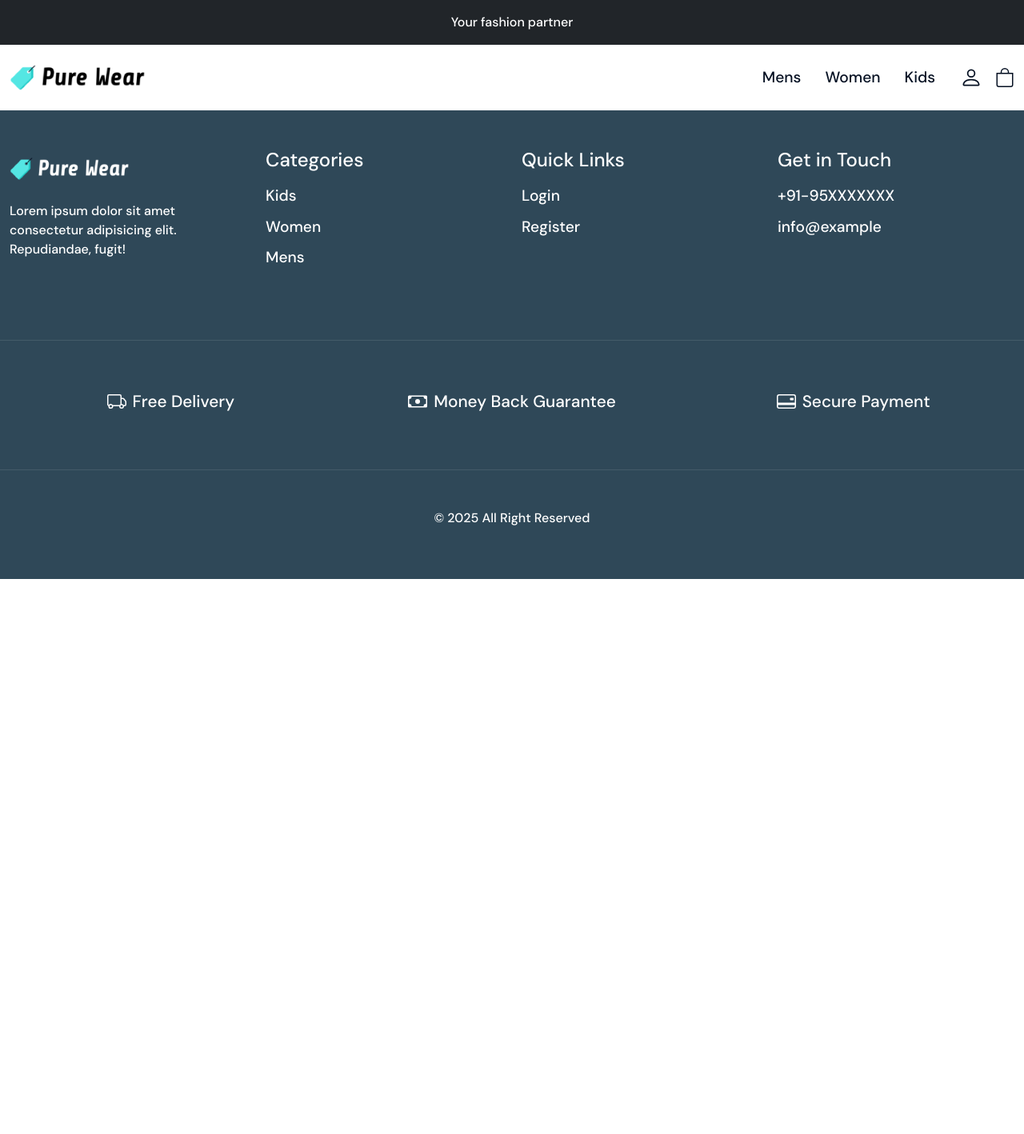
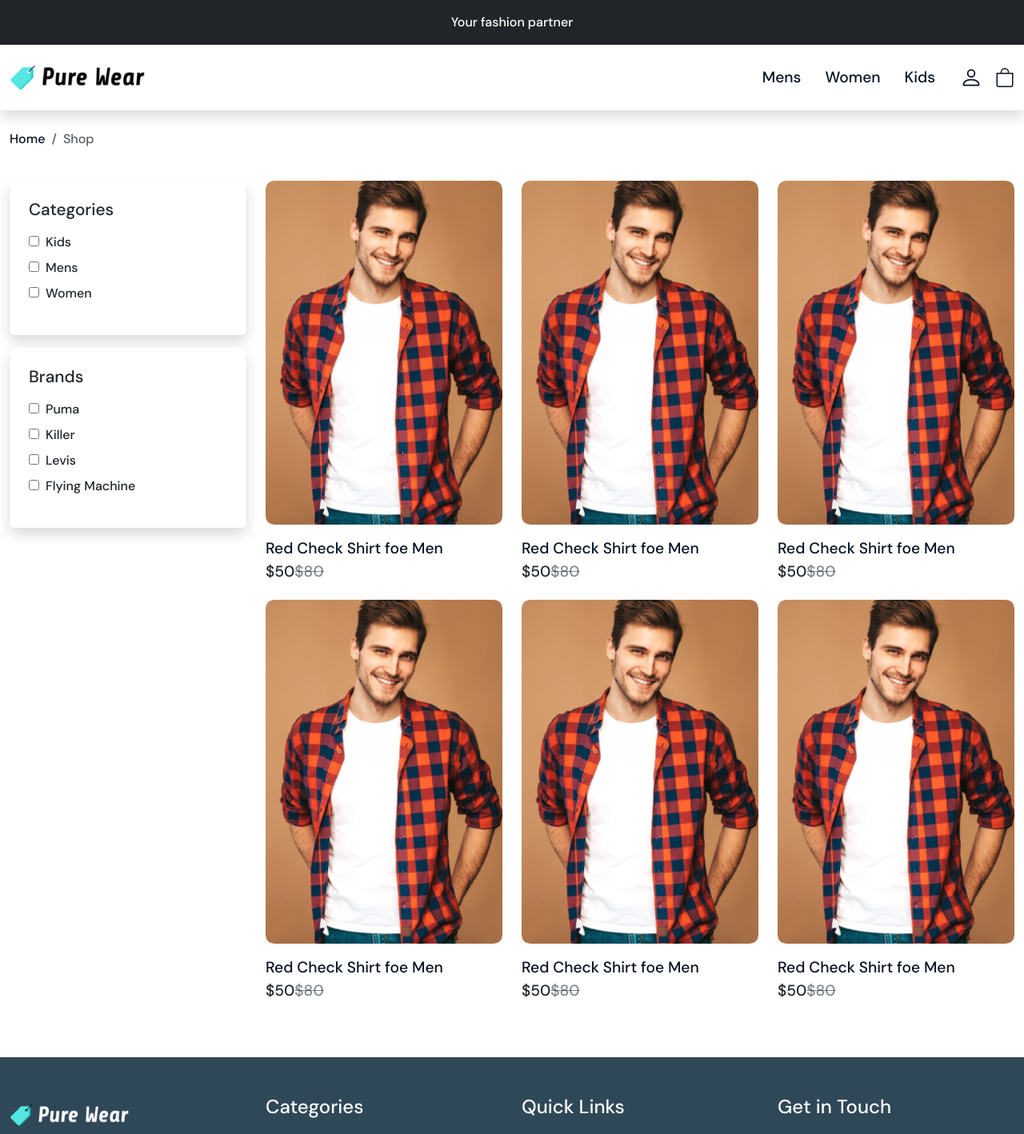
Before and after one commit to Tibro0/pura-wear, a React (Vite) app in the folder frontend/: page /shop in a window 1280 px wide. Shown: the top 1418 px of the page at 80% size. Before the commit the page ends 800 px from the top, so only its background shows below. Built offline with nearby package versions, Linux system fonts and the light colour scheme.

Commit message:
Shop Page Frontend

```diff
--- a/frontend/src/assets/css/style.scss
+++ b/frontend/src/assets/css/style.scss
@@ -151,6 +151,9 @@
     padding: 0;
     a {
       font-size: 1.2rem;
+      &:hover{
+        color: $primary-color;
+      }
     }
     .price {
       font-size: 1.2rem;
--- a/frontend/src/components/Shop.jsx
+++ b/frontend/src/components/Shop.jsx
@@ -1,12 +1,173 @@
-import React from 'react'
-import Layout from './common/Layout'
+import React from "react";
+import Layout from "./common/Layout";
+import ProductImg from "../assets/images/eight.jpg";
 
 const Shop = () => {
   return (
     <Layout>
+      <div className="container">
+        <nav aria-label="breadcrumb" className="py-4">
+          <ol class="breadcrumb">
+            <li class="breadcrumb-item">
+              <a href="#">Home</a>
+            </li>
+            <li class="breadcrumb-item active" aria-current="page">
+              Shop
+            </li>
+          </ol>
+        </nav>
+        <div className="row">
+          <div className="col-md-3">
+            <div className="card shadow border-0 mb-3">
+              <div className="card-body p-4">
+                <h3 className="mb-3">Categories</h3>
+                <ul>
+                  <li className="mb-2">
+                    <input type="checkbox" />
+                    <label htmlFor="" className="ps-2">
+                      Kids
+                    </label>
+                  </li>
+                  <li className="mb-2">
+                    <input type="checkbox" />
+                    <label htmlFor="" className="ps-2">
+                      Mens
+                    </label>
+                  </li>
+                  <li className="mb-2">
+                    <input type="checkbox" />
+                    <label htmlFor="" className="ps-2">
+                      Women
+                    </label>
+                  </li>
+                </ul>
+              </div>
+            </div>
 
+            <div className="card shadow border-0 mb-3">
+              <div className="card-body p-4">
+                <h3 className="mb-3">Brands</h3>
+                <ul>
+                  <li className="mb-2">
+                    <input type="checkbox" />
+                    <label htmlFor="" className="ps-2">
+                      Puma
+                    </label>
+                  </li>
+                  <li className="mb-2">
+                    <input type="checkbox" />
+                    <label htmlFor="" className="ps-2">
+                      Killer
+                    </label>
+                  </li>
+                  <li className="mb-2">
+                    <input type="checkbox" />
+                    <label htmlFor="" className="ps-2">
+                      Levis
+                    </label>
+                  </li>
+                  <li className="mb-2">
+                    <input type="checkbox" />
+                    <label htmlFor="" className="ps-2">
+                      Flying Machine
+                    </label>
+                  </li>
+                </ul>
+              </div>
+            </div>
+          </div>
+          <div className="col-md-9">
+            <div className="row pb-5">
+              <div className="col-md-4 col-6">
+                <div className="product card border-0">
+                  <div className="card-img">
+                    <img src={ProductImg} alt="" className="w-100" />
+                  </div>
+                  <div className="card-body pt-3">
+                    <a href="">Red Check Shirt foe Men</a>
+                    <div className="price">
+                      $50
+                      <span className="text-decoration-line-through">$80</span>
+                    </div>
+                  </div>
+                </div>
+              </div>
+              <div className="col-md-4 col-6">
+                <div className="product card border-0">
+                  <div className="card-img">
+                    <img src={ProductImg} alt="" className="w-100" />
+                  </div>
+                  <div className="card-body pt-3">
+                    <a href="">Red Check Shirt foe Men</a>
+                    <div className="price">
+                      $50
+                      <span className="text-decoration-line-through">$80</span>
+                    </div>
+                  </div>
+                </div>
+              </div>
+              <div className="col-md-4 col-6">
+                <div className="product card border-0">
+                  <div className="card-img">
+                    <img src={ProductImg} alt="" className="w-100" />
+                  </div>
+                  <div className="card-body pt-3">
+                    <a href="">Red Check Shirt foe Men</a>
+                    <div className="price">
+                      $50
+                      <span className="text-decoration-line-through">$80</span>
+                    </div>
+                  </div>
+                </div>
+              </div>
+              <div className="col-md-4 col-6">
+                <div className="product card border-0">
+                  <div className="card-img">
+                    <img src={ProductImg} alt="" className="w-100" />
+                  </div>
+                  <div className="card-body pt-3">
+                    <a href="">Red Check Shirt foe Men</a>
+                    <div className="price">
+                      $50
+                      <span className="text-decoration-line-through">$80</span>
+                    </div>
+                  </div>
+                </div>
+              </div>
+              <div className="col-md-4 col-6">
+                <div className="product card border-0">
+                  <div className="card-img">
+                    <img src={ProductImg} alt="" className="w-100" />
+                  </div>
+                  <div className="card-body pt-3">
+                    <a href="">Red Check Shirt foe Men</a>
+                    <div className="price">
+                      $50
+                      <span className="text-decoration-line-through">$80</span>
+                    </div>
+                  </div>
+                </div>
+              </div>
+              <div className="col-md-4 col-6">
+                <div className="product card border-0">
+                  <div className="card-img">
+                    <img src={ProductImg} alt="" className="w-100" />
+                  </div>
+                  <div className="card-body pt-3">
+                    <a href="">Red Check Shirt foe Men</a>
+                    <div className="price">
+                      $50
+                      <span className="text-decoration-line-through">$80</span>
+                    </div>
+                  </div>
+                </div>
+              </div>
+            </div>
+          </div>
+        </div>
+      </div>
     </Layout>
-  )
-}
+  );
+};
 
-export default Shop
+export default Shop;
--- a/frontend/src/components/common/Header.jsx
+++ b/frontend/src/components/common/Header.jsx
@@ -12,7 +12,7 @@
 
       <div className="container">
         <Navbar expand="lg" className="">
-          <Navbar.Brand href="#">
+          <Navbar.Brand href="/">
             <img src={Logo} alt="" width={170} />
           </Navbar.Brand>
           <Navbar.Toggle aria-controls="navbarScroll" />
--- a/frontend/src/components/common/LatestProducts.jsx
+++ b/frontend/src/components/common/LatestProducts.jsx
@@ -3,7 +3,7 @@
 
 const LatestProducts = () => {
   return (
-    <section className="section-2 py-5">
+    <section className="section-2 pt-5">
       <div className="container">
         <h2>New Arrivals</h2>
         <div className="row mt-4">
```
